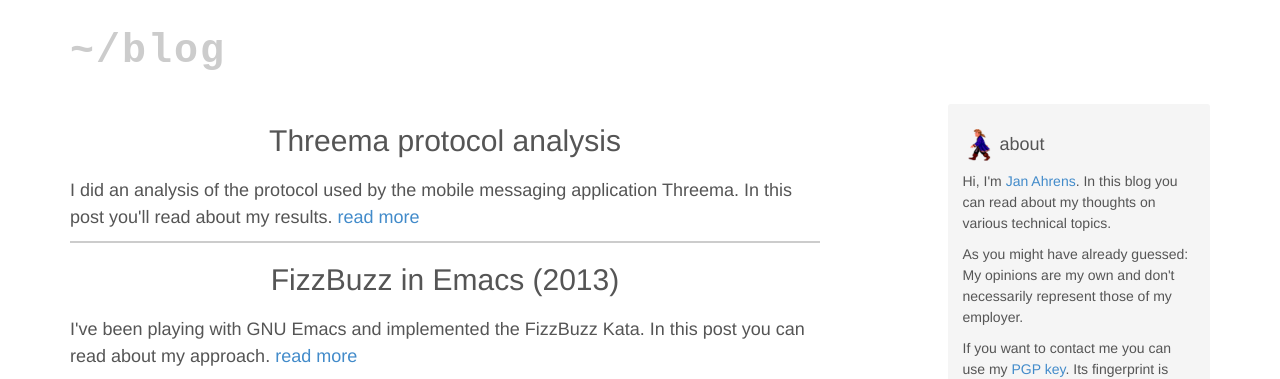
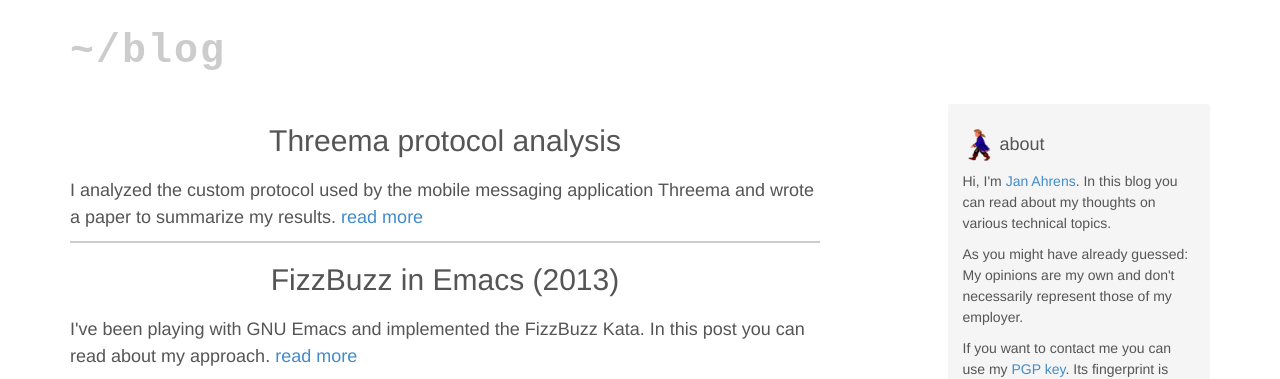
Before and after one commit to JanAhrens/JanAhrens.github.io, a Jekyll site: the page built from index.html, in a window 1280 px wide. Shown: the top 379 px of the page. Built offline with Jekyll 4.4.1, drawn with Linux system fonts in a browser that asks for light colours; Markdown is read by kramdown in place of the engine named in the settings; the list of posts is cut into pages by our own code.

Commit message:
changed excerpt for latest post

```diff
--- a/_posts/2014-03-22-threema-protocol-analysis.markdown
+++ b/_posts/2014-03-22-threema-protocol-analysis.markdown
@@ -2,7 +2,7 @@
 title: Threema protocol analysis
 layout: post
 date: 2014-03-22
-excerpt: I did an analysis of the protocol used by the mobile messaging application Threema. In this post you'll read about my results.
+excerpt: I analyzed the custom protocol used by the mobile messaging application Threema and wrote a paper to summarize my results.
 ---
 
 I spent the last weeks analyzing the protocol used by the mobile messaging application [Threema](https://threema.ch/en/).
```
